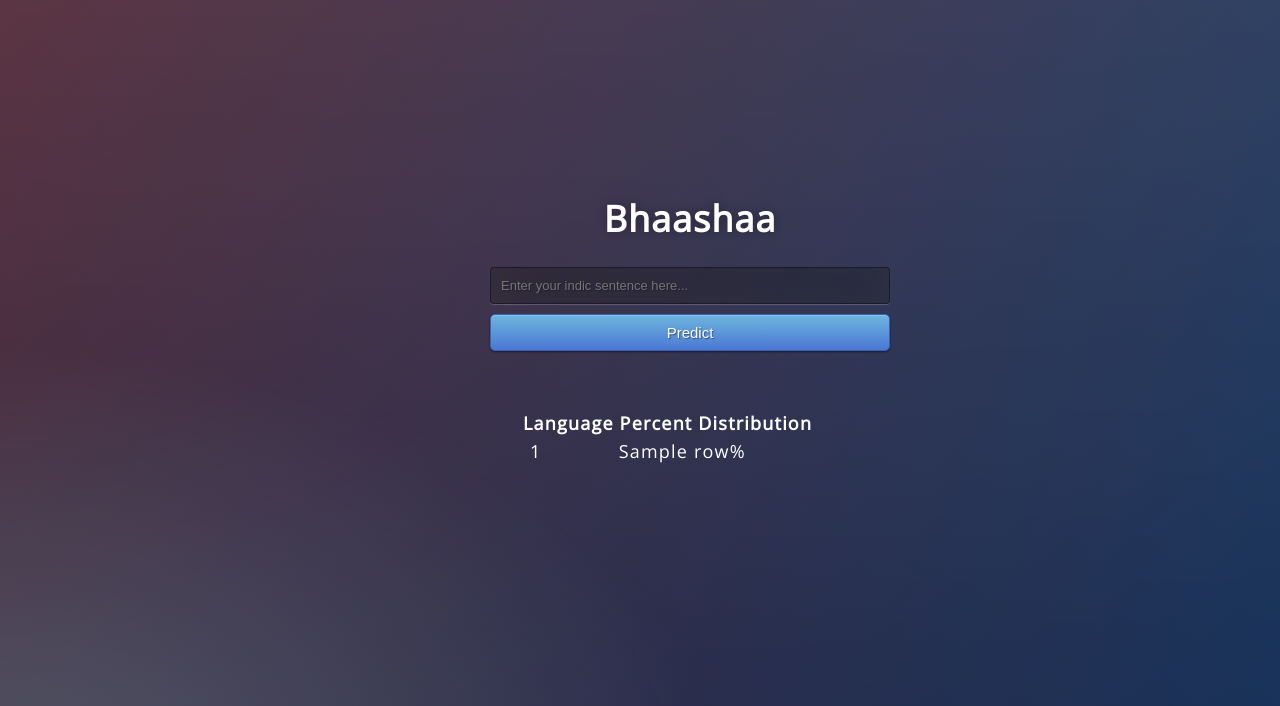
After one commit to sonalgan/bhasha, a Flask app: template templates/result.html in a window 1280 px wide; the page is wider, and only the part inside the window is pictured. The commit adds this page. Shown: the top 706 px of that part. Run offline with Flask 2, Linux system fonts and the light colour scheme; the template is opened without the code that fills it: most values are stand-ins (such as "Sample title", 1, 10 or a date in 2020); parts of the project's set-up code (start-up, migrations or seed data) failed here and were passed over.

Commit message:
Add files via upload

```diff
--- a/templates/index.html
+++ b/templates/index.html
@@ -26,9 +26,15 @@
 
    <br>
    <br>
-   {{ prediction_text }}
+
+
 
  </div>
+ {%block content%}
+ {%endblock%}
+
+
+
 
 
 </body>
--- /dev/null
+++ b/templates/result.html
@@ -0,0 +1,20 @@
+{% extends 'index.html' %}
+{%block content%}
+
+<div style="position:relative; top:50%; left: 40%;" >
+    <table >
+        <tr>
+            <th colspan=2>
+                Language Percent Distribution
+            </th>
+
+        </tr>
+    {% for row in result %}
+        <tr>
+          <td>{{ row[0] }}</td>
+          <td>{{ row[1] }}%</td>
+        </tr>
+    {% endfor %}
+    </table>
+   </div>
+{%endblock%}
```
